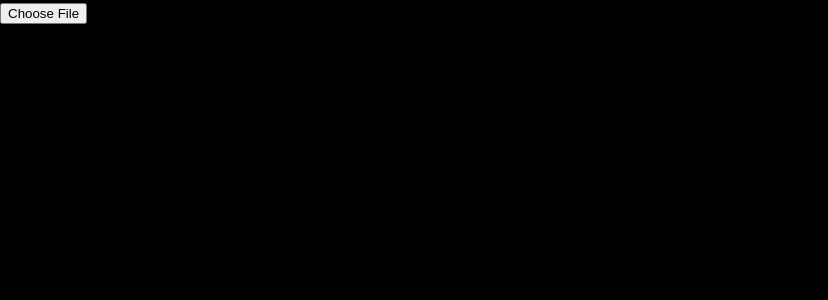
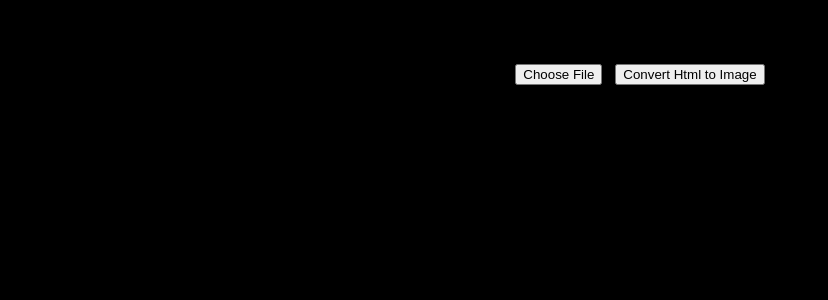
Before and after one commit to dineshyadav19/solar-spotify, a React (Create React App) app: page / in a window 1280 px wide. Shown: the top 300 px of the page, without its empty margins (0-828 px from the left). Built offline with nearby package versions, Linux system fonts and the light colour scheme.

Commit message:
fix: app break issue

```diff
--- a/src/App.js
+++ b/src/App.js
@@ -1,6 +1,6 @@
-import { useState } from "react"
-import { SolarSpotify } from "./components/SolarSpotify"
-import { processCSV } from "./utils/index.ts"
+import React, { useState } from "react"
+import { convertHtmlToImage, processCSV } from "./utils/index.ts"
+import CoverImage from "./CoverImage.tsx"
 
 function CsvReader() {
   const [csvArray, setCsvArray] = useState([])
@@ -18,19 +18,76 @@ function CsvReader() {
     reader.readAsText(file)
   }
 
+  const renderImageHtml = props => `
+    <div class="main--container" id="solar-${props.site_id}">
+      <div style="width: 100vw; height: 100vh;"></div>
+      <div class="container">
+        <div class="main">
+          <h1 class="main--heading">
+            All the care and commitment to your solar plant added up to
+          </h1>
+
+          <h2 class="main--units">${Math.round(props.gen_units)}</h2>
+
+          <p class="main--content">
+            In 2022, your solar plant generated ${Math.round(
+              props.gen_units
+            )} units of electricity that is approximately ~ ₹
+            ${(props.gen_units * 7).toFixed(1)}* and ${Math.round(
+    props.offset_unit
+  )} Kg of Co2 Offset
+          </p>
+        </div>
+        <footer class="footer">
+          <span class="footer--title">#mysolarhome2022</span>
+        </footer>
+      </div>
+    </div>`
+
+  const generateImages = async () => {
+    for (let i = 0; i < csvArray.length; i++) {
+      const currentRow = csvArray[i]
+      const imageHtml = renderImageHtml(currentRow)
+
+      const imageElement = document.createElement("div")
+      imageElement.innerHTML = imageHtml
+
+      document.body.appendChild(imageElement)
+
+      await new Promise(resolve => setTimeout(resolve, 500))
+
+      convertHtmlToImage(currentRow)
+
+      document.body.removeChild(imageElement)
+    }
+  }
+
   return (
     <>
+      <div
+        style={{
+          display: "flex",
+          justifyContent: "center",
+          alignItems: "center",
+          rowGap: "1rem",
+          marginTop: "4rem",
+        }}
+      >
         <input
           type="file"
           accept=".csv"
           onChange={e => {
             submit(e.target.files[0])
           }}
+          style={{ width: "100px" }}
         />
-      <br />
-      {csvArray.map(item =>
-        item.site_id ? <SolarSpotify {...item} key={item.site_id} /> : null
-      )}
+
+        <input
+          type="button"
+          value="Convert Html to Image"
+          onClick={generateImages}
+        />
+      </div>
     </>
   )
 }
```
Lines whose indentation alone changed are shown as unchanged.
